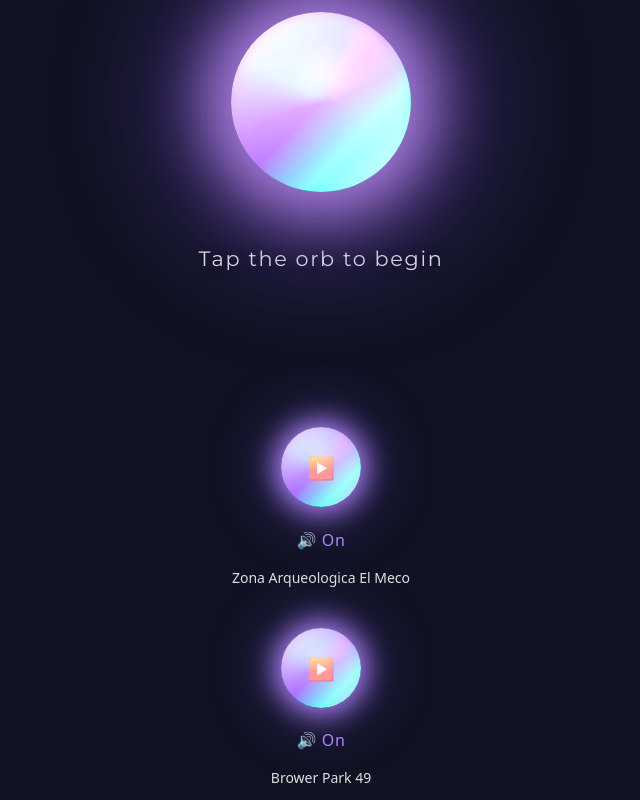
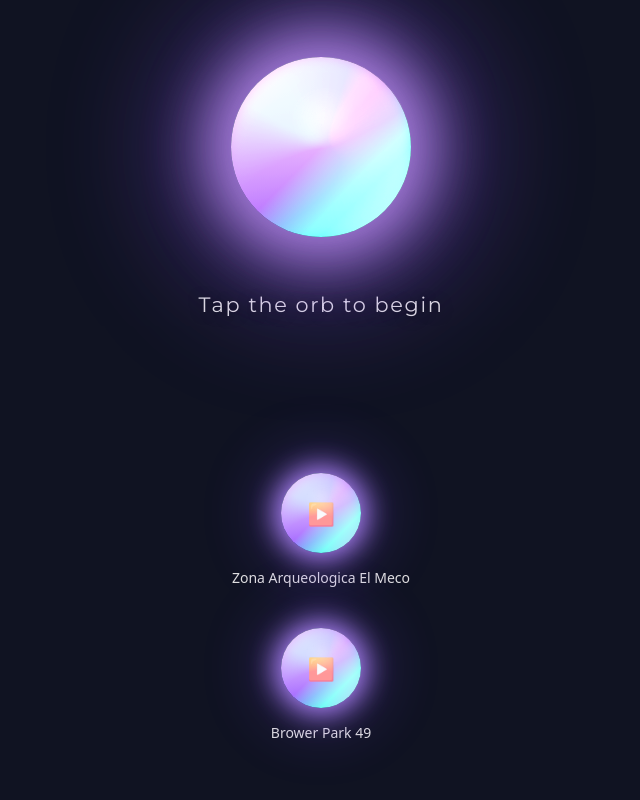
Before and after one commit to aleyancey/Onda_mvp, a React (Vite) app in the folder onda/: page / in a window 1280 px wide. Shown: the whole page, without its empty margins (319-959 px from the left). Built offline with nearby package versions, Linux system fonts and the light colour scheme.

Commit message:
refactor(ui): remove all soundscape mute/unmute controls and icons for full minimalism

```diff
--- a/onda/src/App.jsx
+++ b/onda/src/App.jsx
@@ -23,13 +23,7 @@ function AudioPlayer({ src, label }) {
       >
         {playing ? '⏸' : '▶️'}
       </button>
-      <button
-        onClick={() => setMuted(m => !m)}
-        style={{ marginBottom: 4, background: 'none', color: '#b388ff', border: 'none', fontSize: 16, cursor: 'pointer', letterSpacing: '0.04em' }}
-        aria-label={muted ? `Unmute ${label}` : `Mute ${label}`}
-      >
-        {muted ? '🔇 Muted' : '🔊 On'}
-      </button>
+
       <audio
         ref={audioEl}
         src={src}
```
